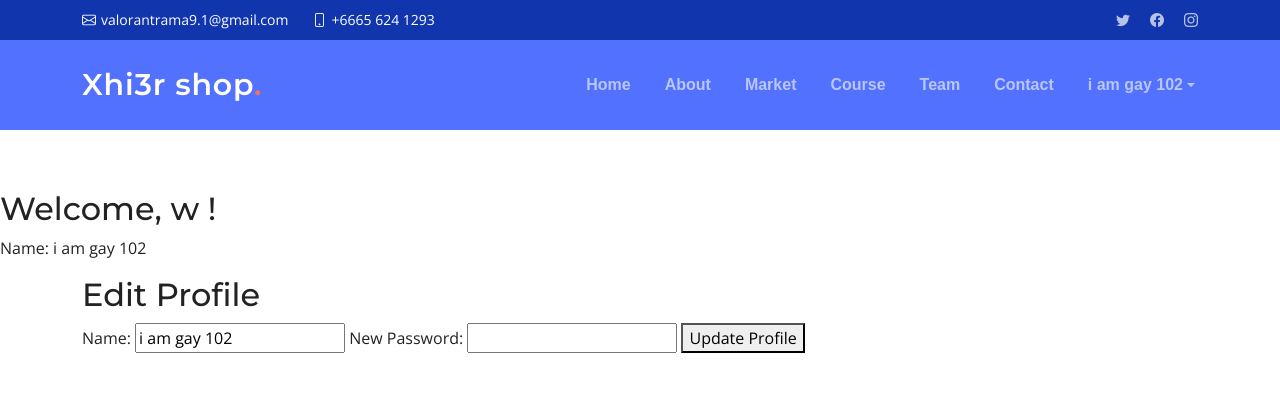
After one commit to xhier2547/Xhi3r-Course-Flask, a Flask app: page /profile in a window 1280 px wide. The commit adds this page. Shown: the top 412 px of the page. Run offline with Flask 3, Linux system fonts and the light colour scheme; a user stored in the database is signed in; some libraries are stand-ins or nearby versions.

Commit message:
add profile setting and login

```diff
--- a/app.py
+++ b/app.py
@@ -1,8 +1,8 @@
-from flask import Flask, render_template, request, redirect, url_for,flash, get_flashed_messages
+from flask import Flask, render_template, request, redirect, url_for, flash
 from flask_sqlalchemy import SQLAlchemy
+from flask_login import LoginManager, login_user, logout_user, login_required, current_user
 from werkzeug.security import generate_password_hash, check_password_hash
 from models import db, User
-from flask_login import LoginManager, login_user, login_required, logout_user,current_user
 
 app = Flask(__name__, static_folder='assets/static', template_folder='templates')
 app.config['SQLALCHEMY_DATABASE_URI'] = 'sqlite:///database.db'
@@ -13,15 +13,13 @@ login_manager.init_app(app)
 
 db.init_app(app)
 
-@app.route('/')
-def index():
-    return render_template("index.html")
-
-
 @login_manager.user_loader
 def load_user(user_id):
     return User.query.get(int(user_id))
 
+@app.route('/')
+def index():
+    return render_template("index.html", user=current_user)
 
 @app.route('/login', methods=['GET', 'POST'])
 def login():
@@ -36,8 +34,39 @@ def login():
         else:
             flash('Invalid username or password', 'error')
             return redirect(url_for('login'))
-    flash_messages = list(get_flashed_messages())
-    return render_template('login.html', flashed_messages=flash_messages)
+
+    return render_template('login.html')
+
+@app.route('/logout')
+@login_required
+def logout():
+    logout_user()
+    return redirect(url_for('index'))
+
+
+
+@app.route('/profile', methods=['GET', 'POST'])
+@login_required
+def profile():
+    if request.method == 'POST':
+
+        name = request.form.get('name')
+        password = request.form.get('password')
+
+        if not name:
+            flash('Name is required', 'error')
+            return redirect(url_for('profile'))
+
+        current_user.name = name
+
+        if password:
+            current_user.password = generate_password_hash(password)
+
+        db.session.commit()
+
+        flash('Profile updated successfully', 'success')
+        return redirect(url_for('profile'))
+    return render_template('profile.html', user=current_user)
 
 @app.route('/register', methods=['GET', 'POST'])
 def register():
@@ -47,14 +76,14 @@ def register():
         username = request.form.get('username')
         password = request.form.get('password')
 
-        # Ensure username is not empty
         if not username:
             flash('Username is required', 'error')
             return redirect(url_for('register'))
 
         user_exists = User.query.filter_by(username=username).first()
         if user_exists:
-            return 'Username already exists'
+            flash('Username already exists', 'error')
+            return redirect(url_for('register'))
 
         hashed_password = generate_password_hash(password)
         new_user = User(username=username, name=name, password=hashed_password)
@@ -62,13 +91,14 @@ def register():
         db.session.commit()
 
         return redirect(url_for('login'))
+
     return render_template('register.html')
 
 @app.route('/blog')
 def blog():
     return render_template("blog.html")
 
-if __name__ =="__main__":
+if __name__ == "__main__":
     with app.app_context():
         db.create_all()
 
--- /dev/null
+++ b/templates/profile.html
@@ -0,0 +1,119 @@
+<!DOCTYPE html>
+<html lang="en">
+
+<head>
+    <title>Xhi3r Shop</title>
+    <meta charset="utf-8">
+    <meta content="width=device-width, initial-scale=1.0" name="viewport">
+    <meta name="viewport" content="width=device-width, initial-scale=1.0">
+    <link href="{{ url_for('static', filename='img/xhier-icon.png') }}" rel="icon">
+
+    <!-- Google Fonts -->
+    <link rel="preconnect" href="https://fonts.googleapis.com">
+    <link rel="preconnect" href="https://fonts.gstatic.com" crossorigin>
+    <link
+        href="https://fonts.googleapis.com/css2?family=Open+Sans:ital,wght@0,300;0,400;0,500;0,600;0,700;1,300;1,400;1,600;1,700&family=Montserrat:ital,wght@0,300;0,400;0,500;0,600;0,700;1,300;1,400;1,500;1,600;1,700&family=Raleway:ital,wght@0,300;0,400;0,500;0,600;0,700;1,300;1,400;1,500;1,600;1,700&display=swap"
+        rel="stylesheet">
+
+    <!-- Assets -->
+    <link href="{{ url_for('static', filename='vendor/bootstrap/css/bootstrap.min.css') }}" rel="stylesheet">
+    <link href="{{ url_for('static', filename='vendor/bootstrap-icons/bootstrap-icons.css') }}" rel="stylesheet">
+    <link href="{{ url_for('static', filename='vendor/aos/aos.css') }}" rel="stylesheet">
+    <link href="{{ url_for('static', filename='vendor/glightbox/css/glightbox.min.css') }}" rel="stylesheet">
+    <link href="{{ url_for('static', filename='vendor/swiper/swiper-bundle.min.css') }}" rel="stylesheet">
+
+    <!-- CSS main -->
+    <link rel="stylesheet" href="{{ url_for('static', filename='css/style.css') }}">
+    <script src="{{ url_for('static', filename='js/script.js') }}"></script>
+</head>
+
+<body>
+    <!--  Header -->
+    <section id="topbar" class="topbar d-flex align-items-center">
+        <div class="container d-flex justify-content-center justify-content-md-between">
+            <div class="contact-info d-flex align-items-center">
+                <i class="bi bi-envelope d-flex align-items-center"><a
+                        href="mailto:valorantrama9.1@gmail.com">valorantrama9.1@gmail.com</a></i>
+                <i class="bi bi-phone d-flex align-items-center ms-4"><span>+6665 624 1293</span></i>
+            </div>
+            <div class="social-links d-none d-md-flex align-items-center">
+                <a href="https://twitter.com/Xhi3r" class="twitter" target="_blank"><i class="bi bi-twitter"></i></a>
+                <a href="https://www.facebook.com/profile.php?id=100015127746814" class="facebook" target="_blank"><i
+                        class="bi bi-facebook"></i></a>
+                <a href="https://www.instagram.com/tng.aj/" class="instagram" target="_blank"><i
+                        class="bi bi-instagram"></i></a>
+
+            </div>
+        </div>
+    </section>
+
+    <header id="header" class="header d-flex align-items-center">
+
+        <div class="container-fluid container-xl d-flex align-items-center justify-content-between">
+            <a href="{{ url_for('index')}}" class="logo d-flex align-items-center">
+                <h1>Xhi3r shop<span>.</span></h1>
+            </a>
+            <nav id="navbar" class="navbar">
+                <ul>
+                    <li><a href="{{ url_for('index')}}">Home</a></li>
+                    <li><a href="#about">About</a></li>
+                    <li><a href="#market">Market</a></li>
+                    <li><a href="#course">Course</a></li>
+                    <li><a href="#team">Team</a></li>
+                    <li><a href="#contact">Contact</a></li>
+                    {% if current_user.is_authenticated %}
+                    <li class="dropdown">
+                        <a href="#" class="dropdown-toggle" data-toggle="dropdown">
+                            {{ user.name }} <span class="caret"></span>
+                        </a>
+                        <ul class="dropdown-menu">
+                            <li><a href="{{ url_for('profile') }}">Profile</a></li>
+                            <li><a href="{{ url_for('logout') }}">Logout</a></li>
+                        </ul>
+                    </li>
+                    {% else %}
+                    <li><a href="{{ url_for('login') }}"><span>Login</span></a></li>
+                    {% endif %}
+                </ul>
+            </nav>
+            <i class="mobile-nav-toggle mobile-nav-show bi bi-list"></i>
+            <i class="mobile-nav-toggle mobile-nav-hide d-none bi bi-x"></i>
+
+
+        </div>
+    </header>
+
+    <main>
+        <section class="align-items-center">
+            <h2>Welcome, {{ user.username }} !</h2>
+            <p>Name: {{ user.name }}</p>
+
+            {% block content %}
+            <div class="container">
+                <h2>Edit Profile</h2>
+                <form method="POST" action="{{ url_for('profile') }}">
+                    <label for="name">Name:</label>
+                    <input type="text" name="name" value="{{ user.name }}" required>
+
+                    <label for="password">New Password:</label>
+                    <input type="password" name="password">
+
+                    <button type="submit">Update Profile</button>
+                </form>
+            </div>
+            {% endblock %}
+        </section>
+    </main>
+
+    <script src="{{ url_for('static', filename='vendor/bootstrap/js/bootstrap.bundle.min.js') }}"></script>
+    <script src="{{ url_for('static', filename='vendor/aos/aos.js') }}"></script>
+    <script src="{{ url_for('static', filename='vendor/glightbox/js/glightbox.min.js') }}"></script>
+    <script src="{{ url_for('static', filename='vendor/purecounter/purecounter_vanilla.js') }}"></script>
+    <script src="{{ url_for('static', filename='vendor/swiper/swiper-bundle.min.js') }}"></script>
+    <script src="{{ url_for('static', filename='vendor/isotope-layout/isotope.pkgd.min.js') }}"></script>
+    <script src="{{ url_for('static', filename='vendor/php-email-form/validate.js') }}"></script>
+    <script src="{{ url_for('static', filename='js/main.js') }}"></script>
+
+</body>
+
+</html>
```
Also changed, not shown: templates/index.html (+25 -18 lines), templates/login.html (+36 -13 lines), templates/register.html (+29 -9 lines), instance/database.db.
